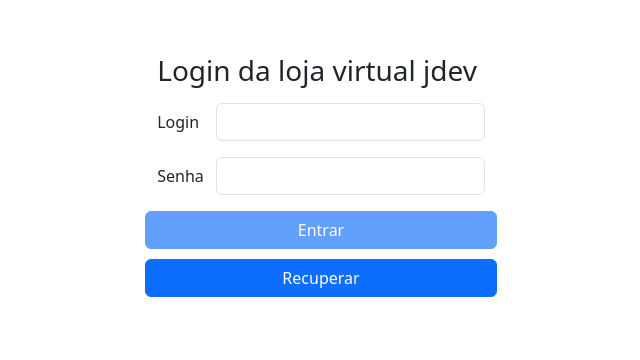
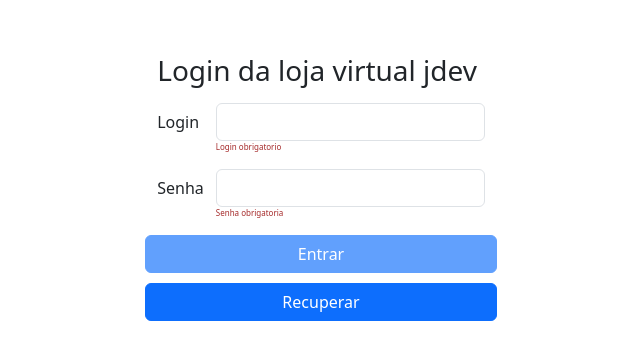
Before and after one commit to rodrigojfagundes/formacao-expert-em-angular-16---JDev-Treinamento, an Angular app in the folder myApp/: page / in a window 1280 px wide. Shown: the part 138-498 px from the top of the page, without its empty margins (319-959 px from the left). Built offline with nearby package versions, Linux system fonts and the light colour scheme.

Commit message:
Mostrando mensagem de validacao

```diff
--- a/myApp/src/app/app.component.html
+++ b/myApp/src/app/app.component.html
@@ -26,6 +26,12 @@
           name="login"
           formControlName="login"
         />
+        <div
+          *ngIf="loginForm.get('login')?.errors"
+          style="font-size: 8px; color: brown"
+        >
+          Login obrigatorio
+        </div>
       </div>
     </div>
     <div class="row mb-3">
@@ -38,6 +44,12 @@
           name="senha"
           formControlName="senha"
         />
+        <div
+          *ngIf="loginForm.get('senha')?.errors"
+          style="font-size: 8px; color: brown"
+        >
+          Senha obrigatoria
+        </div>
       </div>
     </div>
 
```
